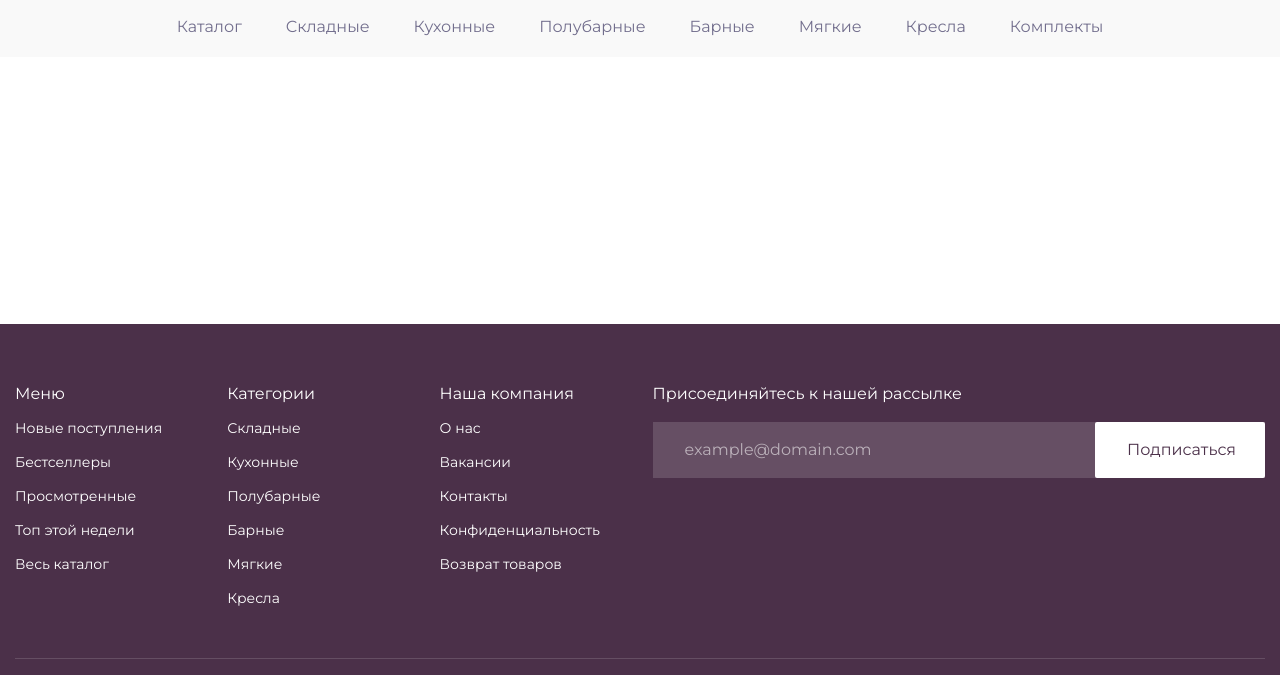
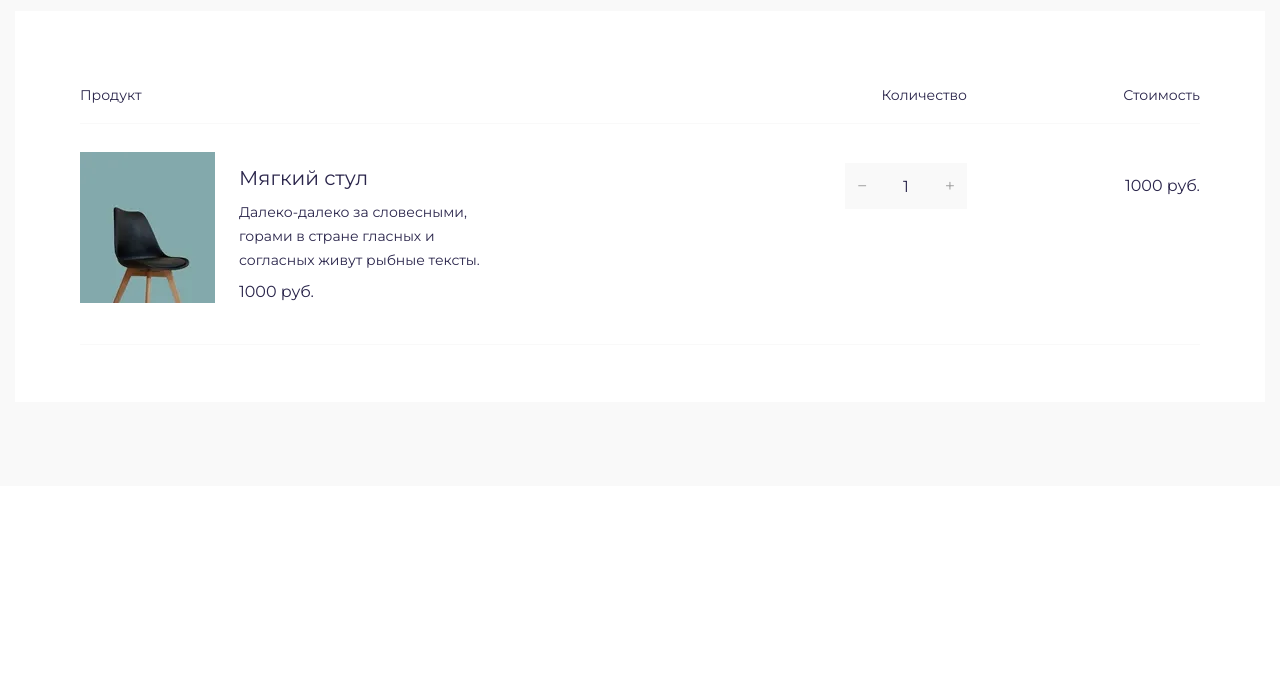
Before and after one commit to not-iron-yury/Seats, a website: page src/html/сart.html in a window 1280 px wide. Shown: the part 73-748 px from the top of the page. Drawn offline with nearby package versions, Linux system fonts and the light colour scheme; files that its build step writes are made by us from their sources; files whose address does not match are found by name.

Commit message:
Много мелких переделок + частичная верска "Корзины"
Changes to be committed:
	modified:   src/html/blocks/_catalog.html
	modified:   src/html/blocks/_header.html
	modified:   src/html/blocks/cart-section.html
	modified:   src/html/blocks/product-card.html
	modified:   "src/html/\321\201art.html"
	new file:   src/img/image-cart.jpg
	new file:   src/img/image-cart.webp
	new file:   src/img/image-cart@x2.jpg
	new file:   src/img/image-cart@x2.webp
	modified:   src/js/modules/product-quantity.js
	modified:   src/scss/UI/quantity.scss
	modified:   src/scss/base/_utils.scss
	new file:   src/scss/blocks/cart.scss
	modified:   src/scss/blocks/products.scss

```diff
--- a/src/html/blocks/_header.html
+++ b/src/html/blocks/_header.html
@@ -18,7 +18,7 @@
         </nav>
         <ul class="header__buttons">
           <li class="header__btn header__btn--search">
-            <button id="search" href="#" aria-label="поиск по сайту">
+            <button type="button" id="search" href="#" aria-label="поиск по сайту">
               <svg class="icon icon--search" aria-hidden="true">
                 <use href="./img/svg/_sprite.symbol.svg#search"></use>
               </svg>
@@ -34,14 +34,14 @@
             </a>
           </li>
           <li class="header__btn header__btn--user">
-            <button id="user" href="#" aria-label="личный кабинет">
+            <button type="button" id="user" href="#" aria-label="личный кабинет">
               <svg class="icon icon--user" aria-hidden="true">
                 <use href="./img/svg/_sprite.symbol.svg#user"></use>
               </svg>
             </button>
           </li>
           <li class="header__btn header__btn--burger">
-            <button href="#" aria-label="меню навигации">
+            <button type="button" href="#" aria-label="меню навигации">
               <svg class="icon icon--burger" aria-hidden="true">
                 <use href="./img/svg/_sprite.symbol.svg#burger"></use>
               </svg>
--- a/src/html/blocks/cart-section.html
+++ b/src/html/blocks/cart-section.html
@@ -1,3 +1,76 @@
 <section class="cart">
-  <div class="container"></div>
+  <div class="container">
+    <div class="cart__body">
+      <table class="cart__table">
+        <thead class="cart__thead">
+          <tr class="cart__tr">
+            <th class="cart__th text-left">Продукт</th>
+            <th class="cart__th text-right">Количество</th>
+            <th class="cart__th text-right">Стоимость</th>
+          </tr>
+        </thead>
+        <tbody class="cart__tbody">
+          <!-- компонент описывающий товар в корзине -->
+          <tr class="cart__tr cart-item">
+            <td class="cart__td cart-item__product text-left">
+              <article
+                data-product-id="p0001"
+                class="cart-product"
+                aria-labelledby="p0001-title"
+                aria-describedby="p0001-description p0001-price p0001-item-total"
+              >
+                <picture aria-hidden="true">
+                  <source srcset="./img/image-cart.webp 1x, ./img/image-cart@2x.webp 2x" type="image/webp" />
+                  <source srcset="./img/image-cart.jpg 1x, ./img/image-cart@2x.jpg 2x" type="image/jpeg" />
+                  <img
+                    src="./img/image-cart.jpg"
+                    srcset="./img/image-cart.jpg 1x, ./img/image-cart@2x.jpg 2x"
+                    alt="мягкий стул"
+                    loading="lazy"
+                    class="cart-product__image"
+                    width="135"
+                    height="151"
+                  />
+                </picture>
+                <div class="cart-product__specs">
+                  <h2 id="p0001-title" class="title-20 cart-product__title">Мягкий стул</h2>
+                  <p id="p0001-description" class="cart-product__descr">
+                    Далеко-далеко за словесными, горами в стране гласных и согласных живут рыбные тексты.
+                  </p>
+                  <p id="p0001-price" class="cart-item__price" aria-label="1000 руб">
+                    <span class="item-price-value">1000</span> руб.
+                  </p>
+                </div>
+              </article>
+            </td>
+            <td class="cart__td cart-item__quantity text-right">
+              <div class="quantity" aria-labelledby="quantity-label-p0001">
+                <label id="quantity-label-p0001" for="quantity-input-p0001" class="sr-only">Количество</label>
+                <div class="quantity__control quantity__control--cart">
+                  <button type="button" aria-label="уменьшить количество" class="quantity__btn-decrease">−</button>
+                  <input
+                    type="number"
+                    id="quantity-input-p0001"
+                    class="quantity__input"
+                    name="quantity"
+                    min="1"
+                    value="1"
+                    aria-live="polite"
+                  />
+                  <button type="button" aria-label="увеличить количество" class="quantity__btn-increase">+</button>
+                </div>
+              </div>
+            </td>
+            <td class="cart__td cart-item__total text-right">
+              <p id="p0001-item-total" class="cart-item__total" aria-label="всего 1000 руб">
+                <span class="item-total-value">1000</span> руб.
+              </p>
+            </td>
+          </tr>
+          <!--/компонент описывающий товар в корзине -->
+        </tbody>
+        <tfoot></tfoot>
+      </table>
+    </div>
+  </div>
 </section>
--- a/src/html/сart.html
+++ b/src/html/сart.html
@@ -26,12 +26,12 @@
   </head>
 
   <body>
-    @@include('blocks/_header.html')
+    <!-- @@include('blocks/_header.html') -->
     <main class="main">
       @@include('blocks/cart-section.html')
       <!--  -->
     </main>
-    @@include('blocks/_footer.html')
+    <!-- @@include('blocks/_footer.html') -->
     <script src="./js/index.js"></script>
   </body>
 </html>
--- a/src/js/modules/product-quantity.js
+++ b/src/js/modules/product-quantity.js
@@ -1,7 +1,7 @@
 function productQuantity() {
-  const buttonDecrease = document.getElementById('button-decrease');
-  const buttonIncrease = document.getElementById('button-increase');
-  const quantityInput = document.getElementById('quantity-input');
+  const buttonDecrease = document.querySelector('.quantity__btn-decrease');
+  const buttonIncrease = document.querySelector('.quantity__btn-increase');
+  const quantityInput = document.querySelector('.quantity__input');
 
   if (quantityInput) {
     buttonDecrease.onclick = decreaseQuantity;
--- a/src/scss/UI/quantity.scss
+++ b/src/scss/UI/quantity.scss
@@ -31,7 +31,6 @@ input[type='number']::-webkit-inner-spin-button {
     justify-content: space-between;
     width: 122px;
     height: 46px;
-    background-color: #fff;
   }
   &__control button {
     padding: 10px 12px;
@@ -39,11 +38,14 @@ input[type='number']::-webkit-inner-spin-button {
     cursor: pointer;
     font-size: 18px;
   }
-  // &__control button:focus {
-  //   outline: 2px solid #56a8ff;
-  //   outline-offset: 2px;
-  // }
   &__control button:hover {
     background-color: #fff;
   }
+
+  &__control--cart {
+    background-color: var(--light-grey);
+  }
+  &__control--cart button:hover {
+    background-color: var(--light-grey);
+  }
 }
--- a/src/scss/base/_utils.scss
+++ b/src/scss/base/_utils.scss
@@ -18,3 +18,13 @@
 .no-scroll {
   overflow-y: hidden;
 }
+
+.text-left {
+  text-align: left;
+}
+.text-center {
+  text-align: center;
+}
+.text-right {
+  text-align: right;
+}
--- /dev/null
+++ b/src/scss/blocks/cart.scss
@@ -0,0 +1,82 @@
+.cart {
+  padding: 84px 0;
+  background-color: var(--light-grey);
+
+  &__body {
+    display: flex;
+    align-items: center;
+    flex-direction: column;
+    padding: 70px 63px 55px;
+    background-color: var(--white);
+  }
+
+  &__table {
+    width: 100%;
+  }
+
+  &__thead {
+    display: block;
+    padding-bottom: 16px;
+  }
+  &__tbody {
+    display: block;
+    padding: 28px 0;
+    border-top: 1px solid var(--light-grey);
+    border-bottom: 1px solid var(--light-grey);
+  }
+  &__tr {
+    position: relative;
+    display: grid;
+    grid-template-columns: 6fr 2fr 2fr;
+    column-gap: 15px;
+    &:not(:last-child) {
+      margin-bottom: 32px;
+    }
+  }
+
+  &__th {
+    font-size: 14px;
+    font-weight: 400;
+  }
+  &__th {
+  }
+}
+
+.cart-item {
+  &__quantity,
+  &__total {
+    padding-top: 11px;
+  }
+}
+
+.cart-product {
+  display: flex;
+  width: 100%;
+
+  &__image {
+    width: 100%;
+    height: auto;
+  }
+  &__specs {
+    padding: 12px 0 12px 24px;
+    max-width: 350px;
+
+    & :not(:last-child) {
+      margin-bottom: 8px;
+    }
+  }
+  &__title {
+  }
+  &__descr {
+    font-size: 14px;
+  }
+  &__price {
+  }
+  &__quantity {
+    background: var(--light-grey);
+  }
+  &__total {
+    font-size: 18px;
+    line-height: 150%;
+  }
+}
--- a/src/scss/blocks/products.scss
+++ b/src/scss/blocks/products.scss
@@ -97,6 +97,9 @@
 
   &__quantity {
     margin-bottom: 48px;
+    & > div {
+      background-color: #fff;
+    }
   }
 
   &__buttons :not(:last-child) {
```
Also changed, not shown: src/html/blocks/_catalog.html (+1 -1 lines), src/html/blocks/product-card.html (+13 -5 lines), src/img/image-cart.jpg (added), src/img/image-cart.webp (added), src/img/image-cart@x2.jpg (added), src/img/image-cart@x2.webp (added).
